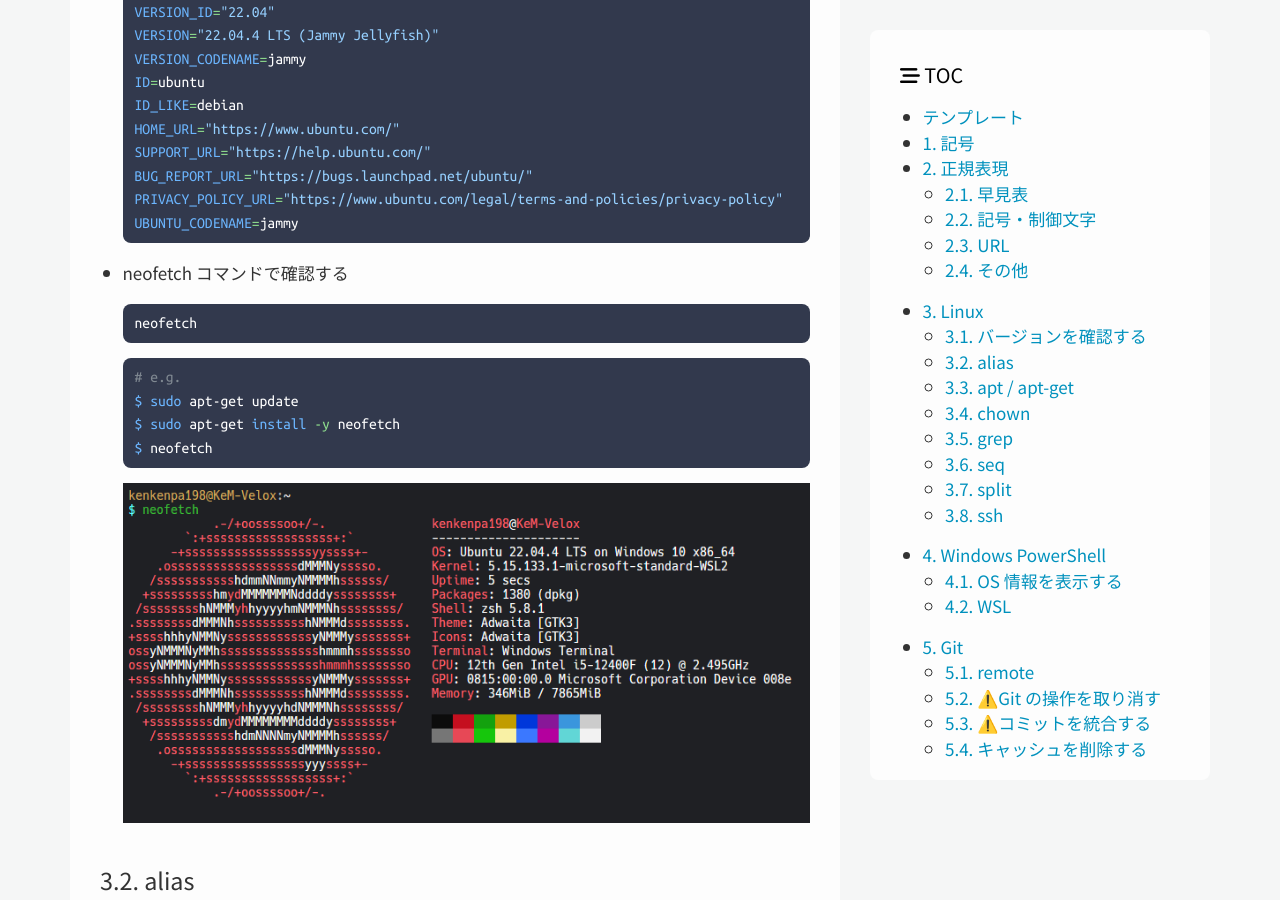
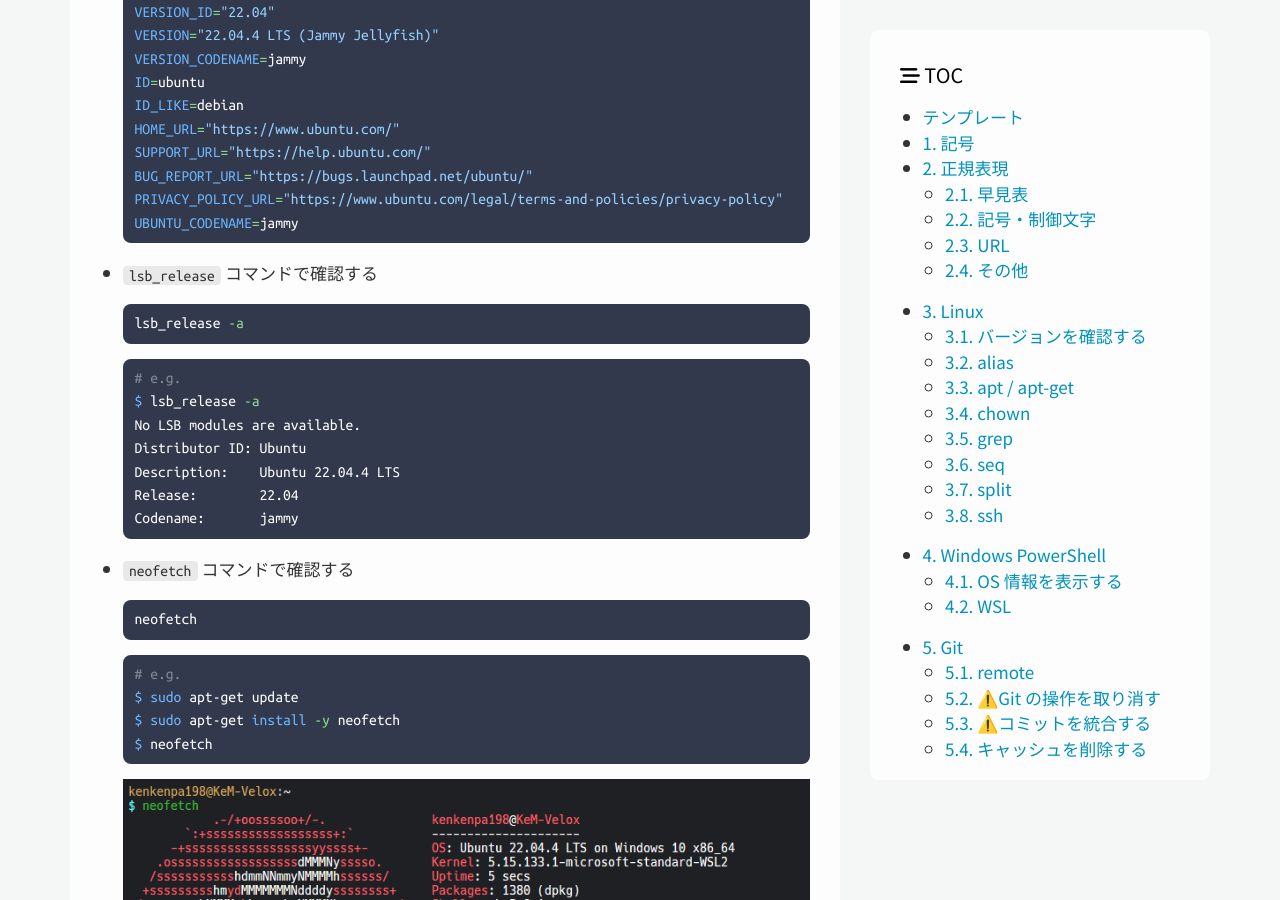
Before and after one commit to kenkenpa198/kems-clew.net, a Jekyll site: the page built from docs/_posts/2024-01-13-my-snippets.md, in a window 1280 px wide and 900 px high, scrolled down 3574 px. Built offline with Jekyll 4.4.1, drawn with Linux system fonts in a browser that asks for light colours; nearby versions of some CDN libraries; some of the changed text lies outside the part shown.

Commit message:
[update]small changed

````diff
--- a/docs/_posts/2024-01-13-my-snippets.md
+++ b/docs/_posts/2024-01-13-my-snippets.md
@@ -175,7 +175,23 @@
   UBUNTU_CODENAME=jammy
   ```
 
-- neofetch コマンドで確認する
+- `lsb_release` コマンドで確認する
+
+  ```shell
+  lsb_release -a
+  ```
+
+  ```shell
+  # e.g.
+  $ lsb_release -a
+  No LSB modules are available.
+  Distributor ID: Ubuntu
+  Description:    Ubuntu 22.04.4 LTS
+  Release:        22.04
+  Codename:       jammy
+  ```
+
+- `neofetch` コマンドで確認する
 
   ```shell
   neofetch
````
Also changed, not shown: other parts of docs/_posts/2024-01-13-my-snippets.md (+1 -1 lines).
